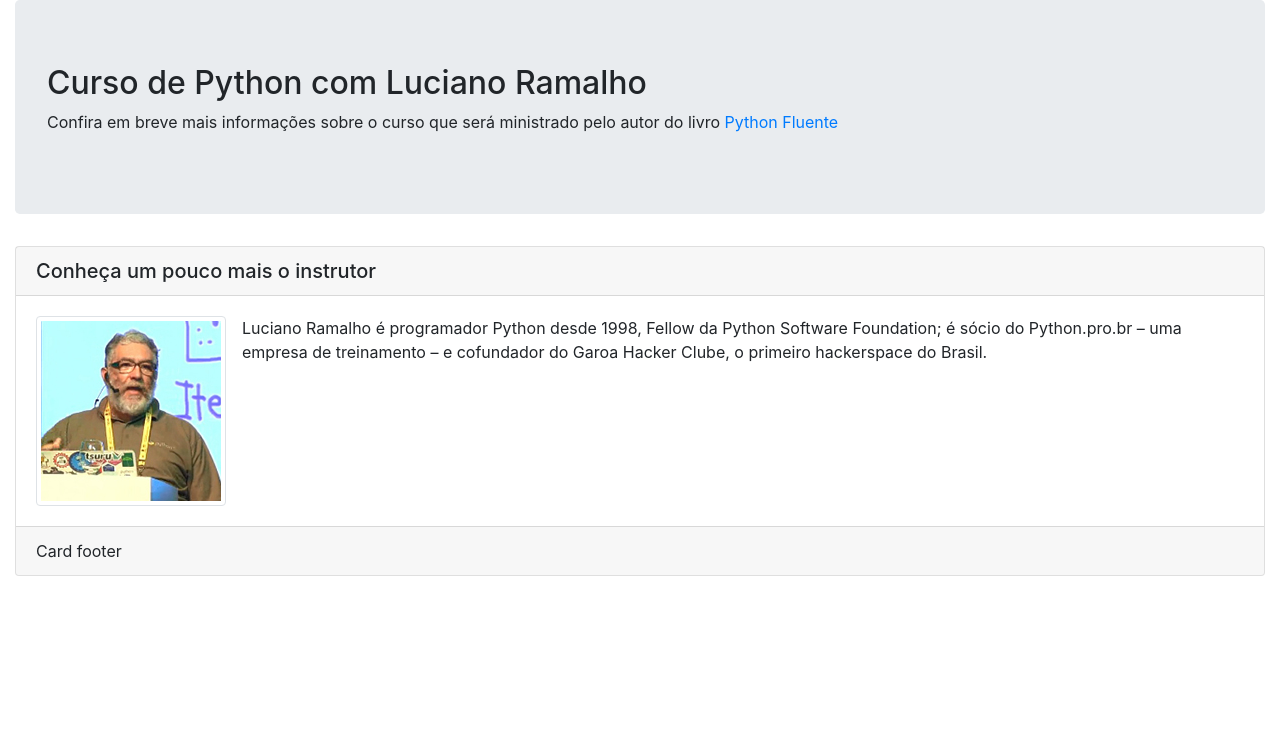
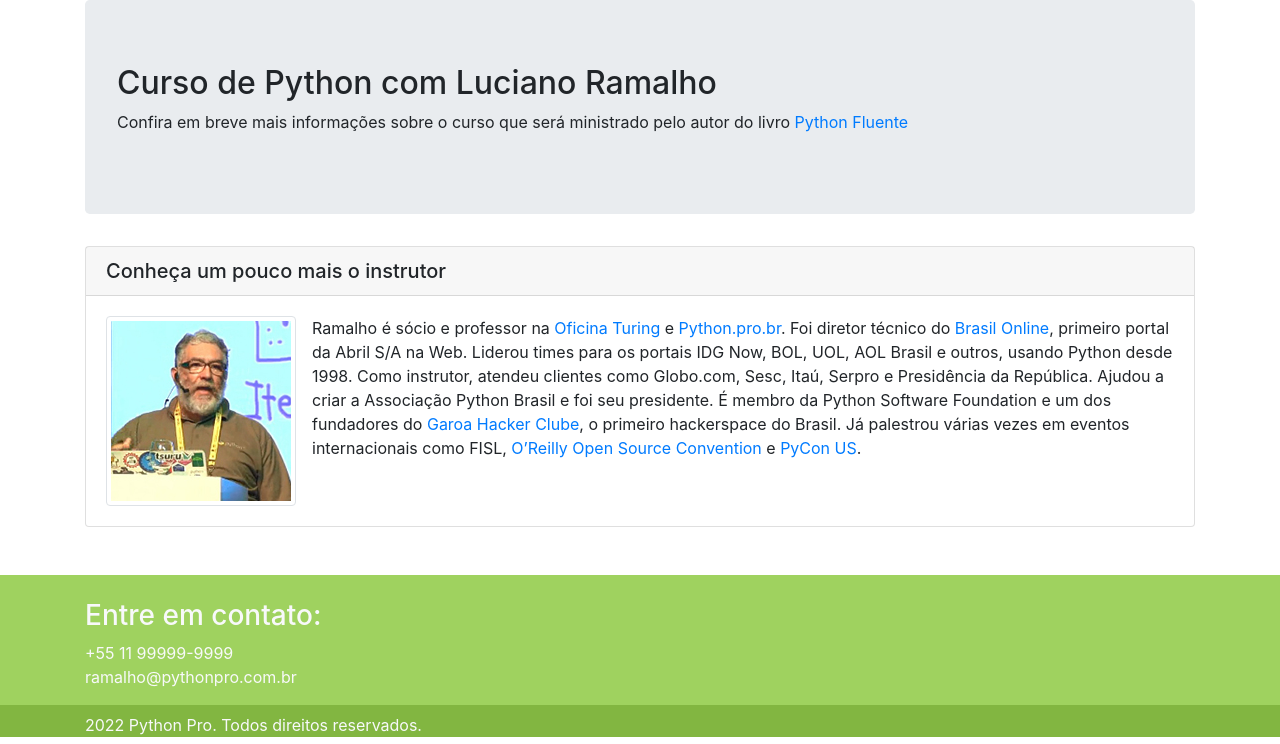
Before and after one commit to olv-leo/curso-django-devpro-old, a Django app: page / in a window 1280 px wide. Shown: the part 56-800 px from the top of the page. Run offline with Django 4.2, Linux system fonts and the light colour scheme; some libraries are stand-ins or nearby versions.

Commit message:
Configuração do rodapé

```diff
--- a/pypro/base/static/css/style.css
+++ b/pypro/base/static/css/style.css
@@ -1 +1,7 @@
-# Empty CSS file for your own CSS
+.main-footer{
+    background-color: #9fd25f;
+}
+
+.rights{
+    background-color: #82b641;
+}
--- a/pypro/base/templates/base/home.html
+++ b/pypro/base/templates/base/home.html
@@ -12,7 +12,7 @@
     <meta name="author" content="Leonardo Oliveira">
     <link rel='icon' type='image/png' href="{% static 'img/favicon.png' %}"/>
     <link href="{% static 'css/bootstrap.min.css' %}" rel="stylesheet">
-    <link href="{% static 'static/css/style.css' %}" rel="stylesheet">
+    <link href="{% static 'css/style.css' %}" rel="stylesheet">
     <script src="{% static 'js/jquery.min.js' %}"></script>
     <script src="{% static 'js/bootstrap.min.js' %}"></script>
     <script src="{% static 'js/scripts.js' %}"></script>
@@ -31,7 +31,7 @@
         </div>
     </div>
 </nav>
-<div class="container-fluid">
+<div class="container">
     <div class="row">
         <div class="col-md-12">
             <div class="jumbotron">
@@ -58,13 +58,24 @@
                             <p class="card-text">
                                 <img src="{% static '/img/luciano-ramalho.jpg' %}" class="img-thumbnail float-left mr-3"
                                      alt="Foto Luciano Ramalho">
-                                Luciano Ramalho é programador Python
-                                desde 1998, Fellow da Python Software Foundation; é sócio do Python.pro.br – uma empresa
-                                de treinamento – e cofundador do Garoa Hacker Clube, o primeiro hackerspace do Brasil.
+                                Ramalho é sócio e professor na
+                                <a href="http://turing.com.br" target="_blank">Oficina Turing</a> e
+                                <a href="http://python.pro.br" target="_blank">Python.pro.br</a>.
+                                Foi diretor técnico do
+                                <a href="http://pt.wikipedia.org/wiki/Brasil_Online" target="_blank">Brasil Online</a>,
+                                primeiro portal da Abril S/A na Web.
+                                Liderou times para os portais IDG Now, BOL, UOL, AOL Brasil e outros, usando Python
+                                desde 1998.
+                                Como instrutor, atendeu clientes como Globo.com, Sesc, Itaú, Serpro e Presidência da
+                                República. Ajudou a criar a Associação Python Brasil e foi seu presidente. É membro da
+                                Python Software Foundation e um dos fundadores do
+                                <a href="https://garoa.net.br" target="_blank">Garoa Hacker Clube</a>,
+                                o primeiro
+                                hackerspace do Brasil. Já palestrou várias vezes em eventos internacionais como FISL,
+                                <a href="http://www.oscon.com/oscon2013/public/schedule/detail/29389" target="_blank">
+                                    O’Reilly Open Source Convention</a>
+                                e <a href="https://us.pycon.org/2013/speaker/profile/165/" target="_blank">PyCon US</a>.
                             </p>
-                        </div>
-                        <div class="card-footer">
-                            Card footer
                         </div>
                     </div>
                 </div>
@@ -72,7 +83,29 @@
         </div>
     </div>
 </div>
-
+<footer class="main-footer mt-5 pt-4 text-light">
+    <div class="container">
+        <div class="row">
+            <div class="col">
+                <h3>Entre em contato:</h3>
+                <address>
+                    +55 11 99999-9999
+                    <br>
+                    <a href="mailto:ramalho@pythonpro.com.br" class="text-light">ramalho@pythonpro.com.br</a>
+                </address>
+            </div>
+        </div>
+    </div>
+    <div class="rights pt-2">
+        <div class="container">
+            <div class="row">
+                <div class="col">
+                    {% now 'Y' %} Python Pro. Todos direitos reservados.
+                </div>
+            </div>
+        </div>
+    </div>
+</footer>
 
 </body>
 </html>
```
